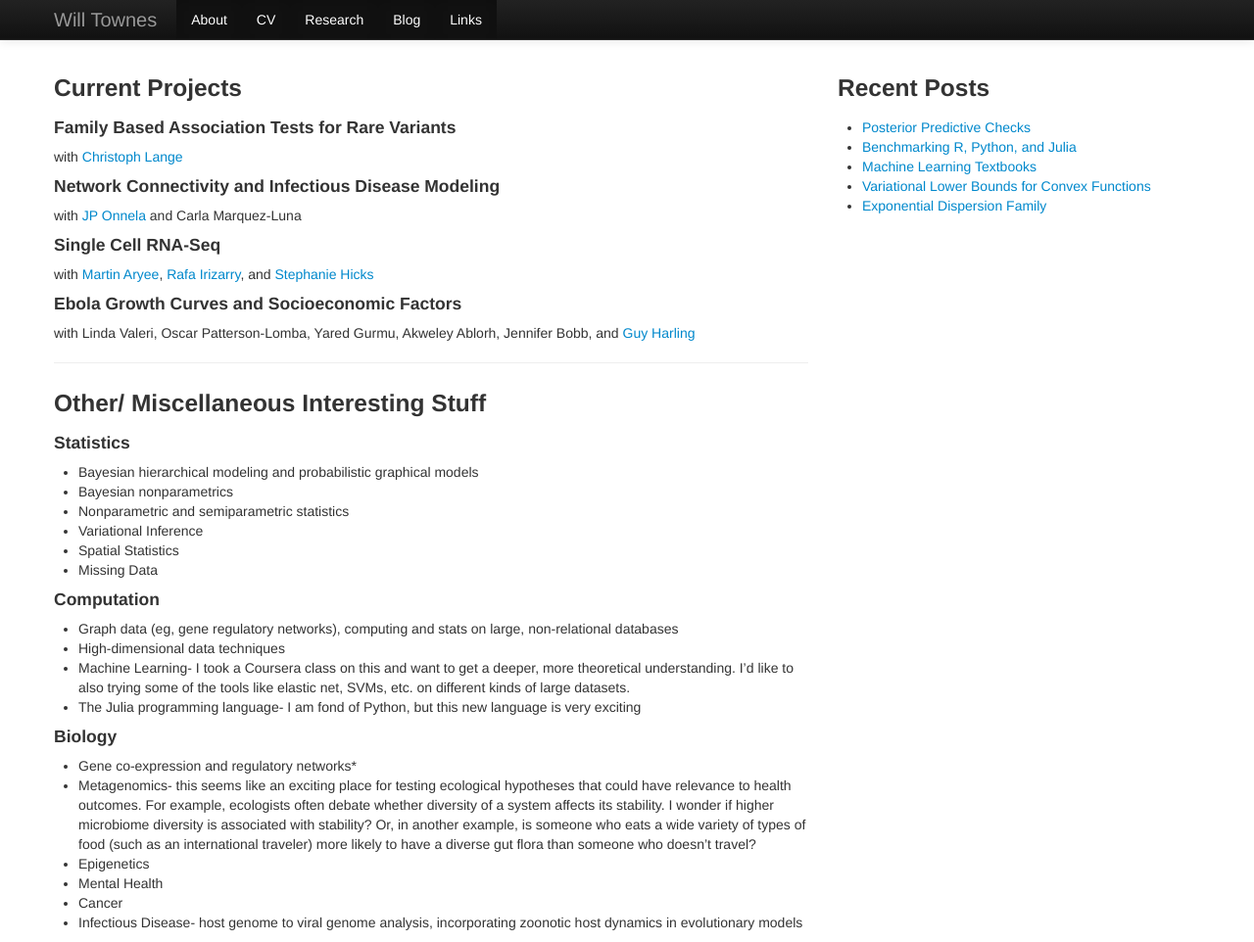
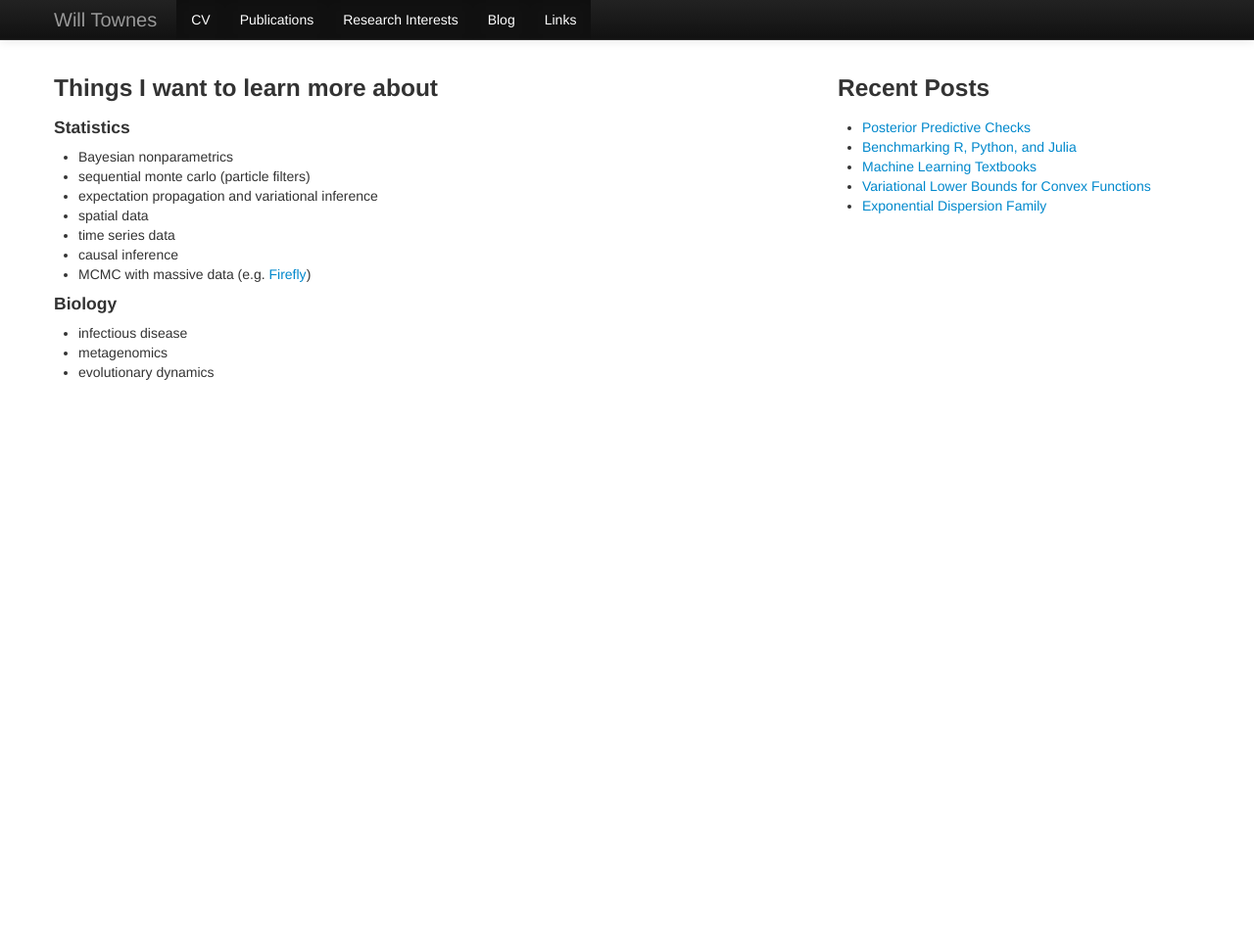
Before and after one commit to willtownes/willtownes.github.io, a Jekyll site: the page built from research/index.md, in a window 1280 px wide and 962 px high. Shown: the whole window at 98% size. Built offline with Jekyll 4.4.1, drawn with Linux system fonts in a browser that asks for light colours; nearby versions of some CDN libraries.

Commit message:
updated site to have PDF version of CV and reorganized publications sections

```diff
--- a/_includes/header.html
+++ b/_includes/header.html
@@ -32,9 +32,10 @@
       <a class="brand" href="/">{{ site.name }}</a>
       <div class="nav-collapse collapse">
         <ul class="nav">
-          <li class="active"><a href="/">About</a></li>
-          <li class="active"><a href="/CV/">CV</a></li>
-          <li class="active"><a href="/research/">Research</a></li>
+          <!--<li class="active"><a href="/">About</a></li>-->
+          <li class="active"><a href="/static/Townes_curriculum_vitae.pdf">CV</a></li>
+          <li class="active"><a href="/publications/">Publications</a></li>
+          <li class="active"><a href="/research/">Research Interests</a></li>
           <li class="active"><a href="/blog/">Blog</a></li>
           <li class="active"><a href="/links/">Links</a></li>
         </ul>
--- a/research/index.md
+++ b/research/index.md
@@ -3,42 +3,18 @@ title: Research Interests
 layout: default
 ---
 
-### Current Projects
-
-#### Family Based Association Tests for Rare Variants
-with [Christoph Lange](http://www.hsph.harvard.edu/christoph-lange/)
-
-#### Network Connectivity and Infectious Disease Modeling
-with [JP Onnela](http://www.hsph.harvard.edu/onnela-lab/) and Carla Marquez-Luna
-
-#### Single Cell RNA-Seq
-with [Martin Aryee](http://aryee.mgh.harvard.edu/), [Rafa Irizarry](http://rafalab.dfci.harvard.edu/), and [Stephanie Hicks](http://www.stephaniehicks.com/)
-
-#### Ebola Growth Curves and Socioeconomic Factors
-with Linda Valeri, Oscar Patterson-Lomba, Yared Gurmu, Akweley Ablorh, Jennifer Bobb, and [Guy Harling](http://guyharling.com/)
-
----
-
-### Other/ Miscellaneous Interesting Stuff
+### Things I want to learn more about
 
 #### Statistics
-* Bayesian hierarchical modeling and probabilistic graphical models
 * Bayesian nonparametrics
-* Nonparametric and semiparametric statistics
-* Variational Inference
-* Spatial Statistics
-* Missing Data
-
-#### Computation
-* Graph data (eg, gene regulatory networks), computing and stats on large, non-relational databases
-* High-dimensional data techniques
-* Machine Learning- I took a Coursera class on this and want to get a deeper, more theoretical understanding. I'd like to also trying some of the tools like elastic net, SVMs, etc. on different kinds of large datasets.
-* The Julia programming language- I am fond of Python, but this new language is very exciting
+* sequential monte carlo (particle filters)
+* expectation propagation and variational inference
+* spatial data
+* time series data
+* causal inference
+* MCMC with massive data (e.g. [Firefly](https://github.com/HIPS/firefly-monte-carlo))
 
 #### Biology
-* Gene co-expression and regulatory networks*
-* Metagenomics- this seems like an exciting place for testing ecological hypotheses that could have relevance to health outcomes. For example, ecologists often debate whether diversity of a system affects its stability. I wonder if higher microbiome diversity is associated with stability? Or, in another example, is someone who eats a wide variety of types of food (such as an international traveler) more likely to have a diverse gut flora than someone who doesn't travel?
-* Epigenetics
-* Mental Health
-* Cancer
-* Infectious Disease- host genome to viral genome analysis, incorporating zoonotic host dynamics in evolutionary models
+* infectious disease
+* metagenomics
+* evolutionary dynamics
```
Also changed, not shown: CV/index.md (deleted, +0 -18 lines), index.md (+4 -4 lines), links/index.md (+2 -2 lines), publications/index.md (added, +43 -0 lines), static/pdf-icon.png (added), 3 other files.
